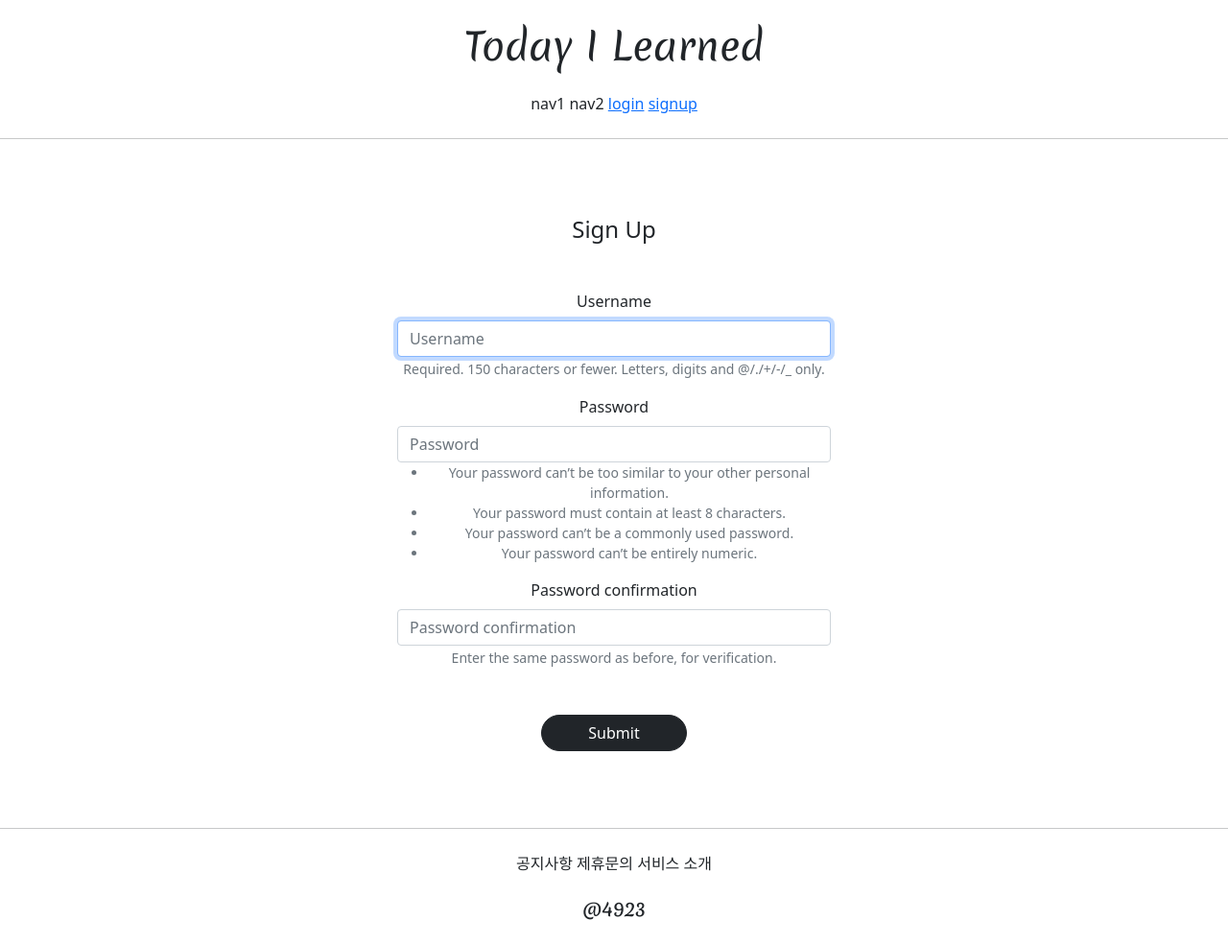
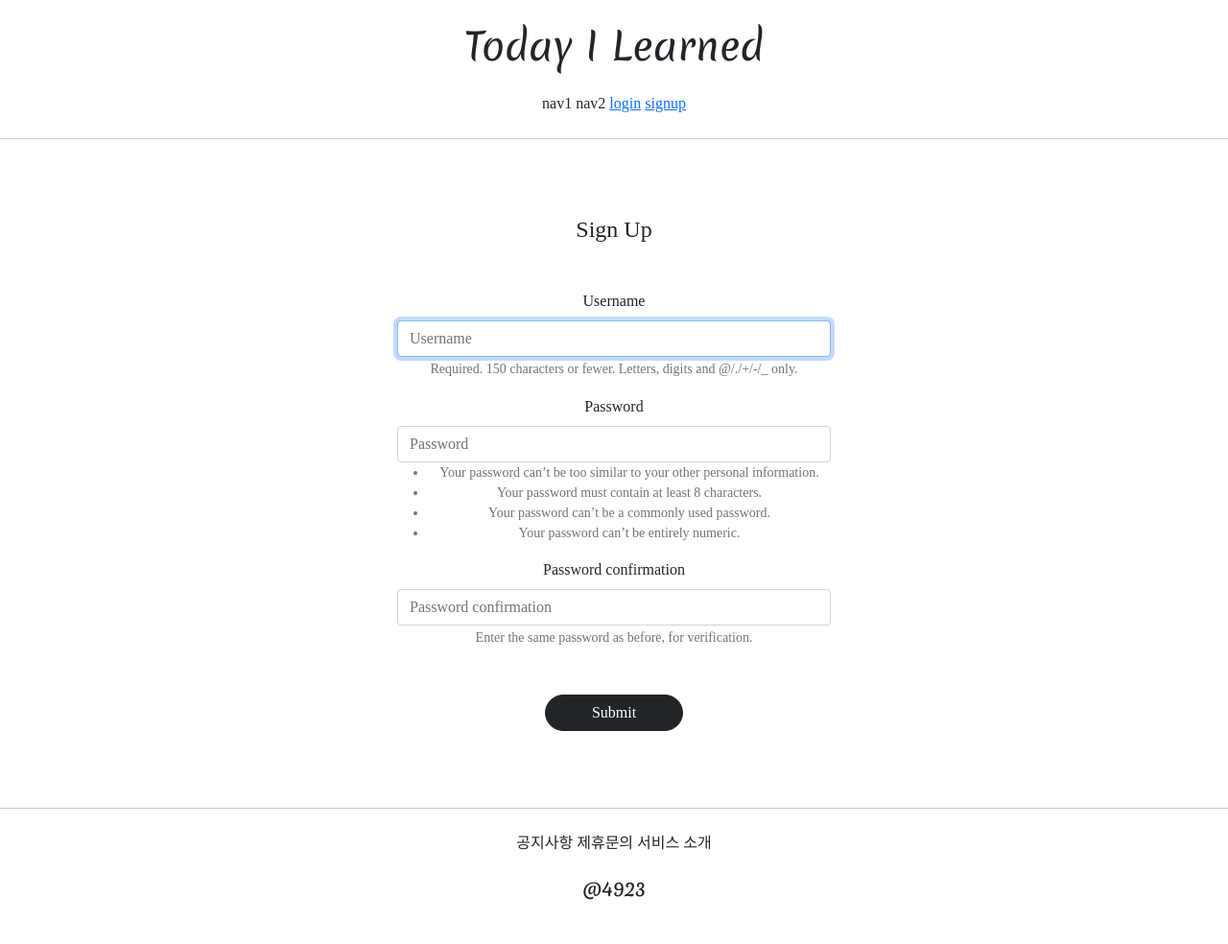
Before and after one commit to 4923/GwangjuAI2, a Django app: page /accountapp/create/ in a window 1280 px wide. Shown: the whole page at 96% size. After the commit the page ends 938 px from the top, so only its background shows below. Run offline with Django 3.2, Linux system fonts and the light colour scheme; parts of the project's set-up code (start-up, migrations or seed data) failed here and were passed over; some libraries are stand-ins or nearby versions; some web fonts are replaced.

Commit message:
Feature : apply nanum square font

```diff
--- a/02_Rotation/WebApplication/Project/livecoding/templates/base.html
+++ b/02_Rotation/WebApplication/Project/livecoding/templates/base.html
@@ -4,7 +4,7 @@
 
 {% include 'head.html' %}
 
-<body>
+<body style="font-family: 'NanumSquareR'">
 
     {# div : 부모 태그의 속성을 모두 가져간다. #}
     {#height : 높이#}
--- a/02_Rotation/WebApplication/Project/livecoding/templates/head.html
+++ b/02_Rotation/WebApplication/Project/livecoding/templates/head.html
@@ -19,5 +19,29 @@
 
     {% comment %} STATIC FILES LINK {% endcomment %}
     <link rel="stylesheet" type="text/css" href="{% static 'base.css' %}">
+    <style>
+        @font-face {
+            font-family: 'NanumSquareR';
+            src: local('NanumSquareR'),
+            url("{% static 'fonts/NanumSquareR.otf' %}") format("opentype");
+        }
 
+        @font-face {
+            font-family: 'NanumSquareEB';
+            src: local('NanumSquareEB'),
+            url("{% static 'fonts/NanumSquareEB.otf' %}") format("opentype");
+        }
+
+        @font-face {
+            font-family: 'NanumSquareB';
+            src: local('NanumSquareB'),
+            url("{% static 'fonts/NanumSquareB.otf' %}") format("opentype");
+        }
+
+        @font-face {
+            font-family: 'NanumSquareL';
+            src: local('NanumSquareL'),
+            url("{% static 'fonts/NanumSquareL.otf' %}") format("opentype");
+        }
+    </style>
 </head>
--- a/02_Rotation/WebApplication/Project/personalProject/static/base.css
+++ b/02_Rotation/WebApplication/Project/personalProject/static/base.css
@@ -15,3 +15,8 @@
     margin-top: 1rem;
     font-family: 'Orbitron', sans-serif;
 }
+
+.mv-500 {
+    max-width: 500px;
+    padding: 1rem 1.5rem;
+}
--- a/02_Rotation/WebApplication/Project/personalProject/templates/base.html
+++ b/02_Rotation/WebApplication/Project/personalProject/templates/base.html
@@ -6,7 +6,7 @@
 {% include 'head.html' %}
 
 
-<body>
+<body style="font-family: 'NanumSquareR'">
     {% include 'header.html' %}
 
     {% block contents %}
```
Also changed, not shown: 02_Rotation/WebApplication/Project/personalProject/templates/head.html (+29 -4 lines), 02_Rotation/WebApplication/Project/personalProject/templates/header.html (+12 -2 lines), 1 other file.
